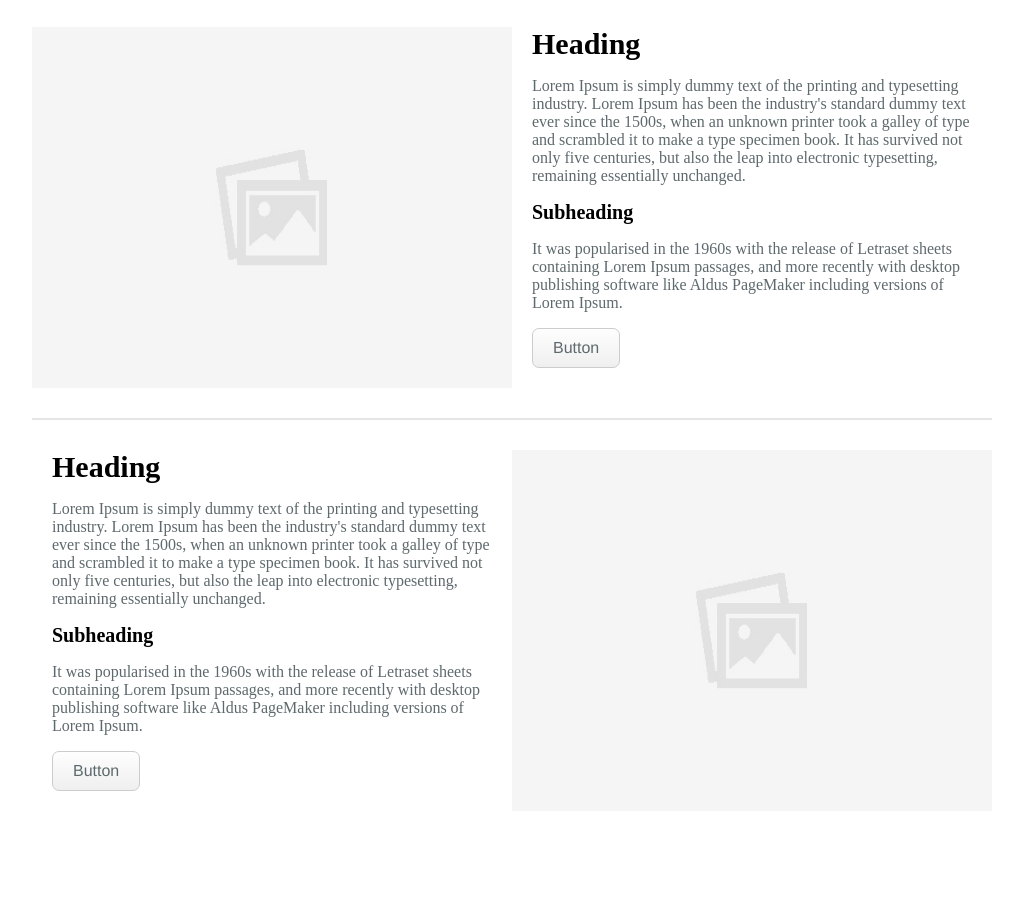
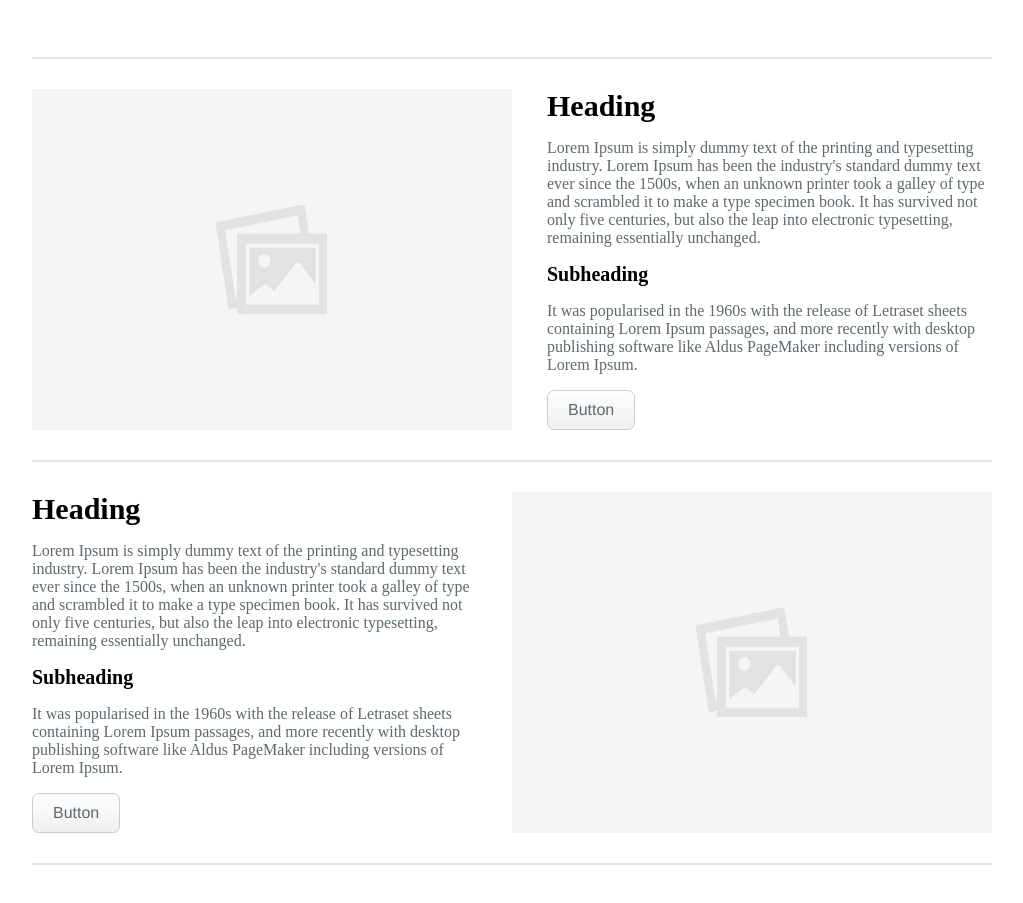
Before and after one commit to denis-fominykh/Site-Templates, a website: page index.html in a window 1280 px wide. Shown: the part 885-1788 px from the top of the page, without its empty margins (128-1151 px from the left). Before the commit the page ends 1704 px from the top, so only its background shows below. Drawn offline with Linux system fonts and the light colour scheme.

Commit message:
Change Subheading

```diff
--- a/index.html
+++ b/index.html
@@ -95,9 +95,10 @@
 		</section>
 
 		<section class="Subheading">
+			<table class="horizontal"></table>
 			<div class="subheading-block">
 				<img class="subheading-image" src="dist/images/image.jpg" alt="image">
-				<div class="subheading-text-block">
+				<div class="subheading-text-block subheading-padding">
 					<h1 class="subheading-banner subheading-banner-first">Heading</h1>
 					<p class="subheading-text">Lorem Ipsum is simply dummy text of the printing and typesetting industry. Lorem Ipsum has been the industry's standard dummy text ever since the 1500s, when an unknown printer took a galley of type and scrambled it to make a type specimen book. It has survived not only five centuries, but also the leap into electronic typesetting, remaining essentially unchanged.</p>
 					<h2 class="subheading-banner subheading-banner-second">Subheading</h2>
@@ -114,8 +115,9 @@
 					<p class="subheading-text"> It was popularised in the 1960s with the release of Letraset sheets containing Lorem Ipsum passages, and more recently with desktop publishing software like Aldus PageMaker including versions of Lorem Ipsum.</p>
 					<div class="subheading-button">Button</div>
 				</div>
-				<img class="subheading-image" src="dist/images/image.jpg" alt="image">
+				<img class="subheading-image subheading-padding" src="dist/images/image.jpg" alt="image">
 			</div>
+			<table class="horizontal"></table>
 		</section>
 
 	</div>
--- a/src/styles/Subheading/Subheading.less
+++ b/src/styles/Subheading/Subheading.less
@@ -11,13 +11,18 @@
 
   .subheading-block {
 	display: flex;
+	justify-content: space-around;
+
+	.subheading-padding {
+	  padding-left: 35px;
+	}
 
 	.subheading-image {
 	  width: 50%;
 	}
 
 	.subheading-text-block {
-	  padding: 0 20px 20px;
+	  width: 50%;
 
 	  .subheading-banner {
 		margin: 0;
```
Also changed, not shown: dist/css/style.css.
